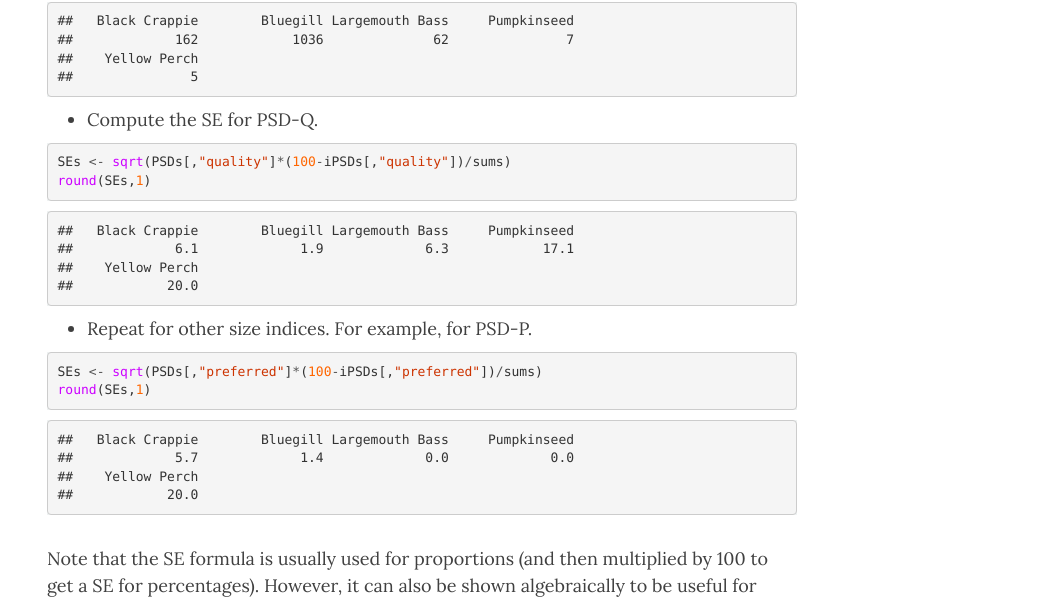
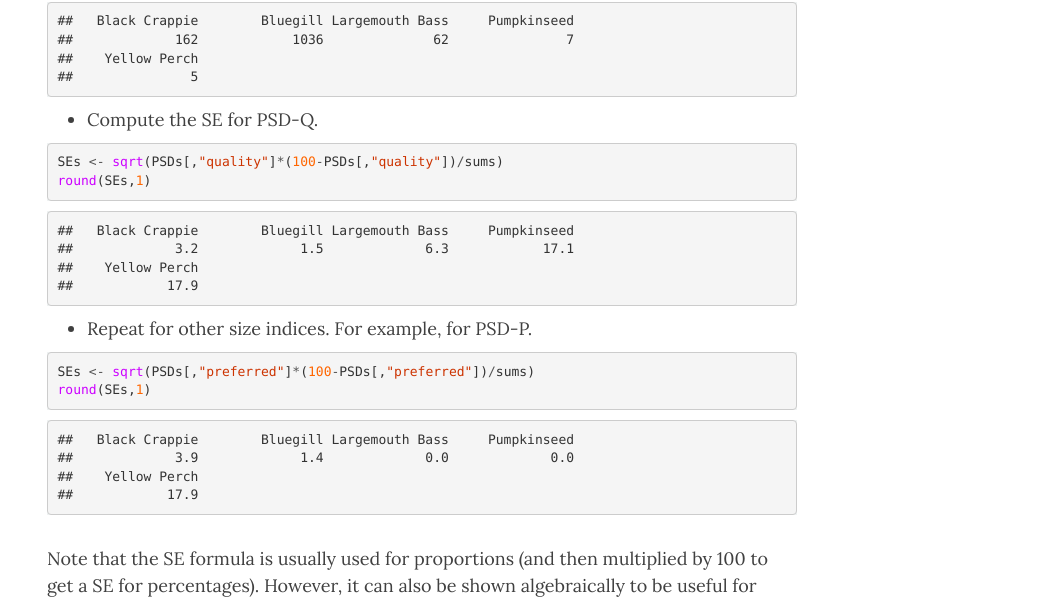
Before and after one commit to droglenc/fishR, a Jekyll site: the page built from _posts/2016-12-9-PSD_SE.md, in a window 1280 px wide and 900 px high, scrolled down 1217 px. Shown: the part 106-705 px from the top of the window, without its empty margins (218-1280 px from the left). Built offline with Jekyll 4.4.1, drawn with Linux system fonts in a browser that asks for light colours; nearby versions of some CDN libraries; comment, search, counter and statistics services are not loaded; some of the changed text lies outside the part shown.

Commit message:
Updated error in past blogpost

````diff
--- a/_posts/2016-12-9-PSD_SE.md
+++ b/_posts/2016-12-9-PSD_SE.md
@@ -31,7 +31,7 @@ inchAlls <- read.csv("http://derekogle.com/IFAR/scripts/InchLake1113.csv") %>%
 
 
 {% highlight text %}
-## No known Gabelhouse (PSD) lengths for Iowa Darter
+## No known Gabelhouse (PSD) lengths for: Iowa Darter
 {% endhighlight %}
 
 - Compute the PSD-X values.
@@ -89,7 +89,7 @@ iPSDs <- prop.table(freq,margin=1)*100
 - Compute the SE for PSD-Q.
 
 {% highlight r %}
-SEs <- sqrt(PSDs[,"quality"]*(100-iPSDs[,"quality"])/sums)
+SEs <- sqrt(PSDs[,"quality"]*(100-PSDs[,"quality"])/sums)
 round(SEs,1)
 {% endhighlight %}
 
@@ -97,15 +97,15 @@ round(SEs,1)
 
 {% highlight text %}
 ##   Black Crappie        Bluegill Largemouth Bass     Pumpkinseed
-##             6.1             1.9             6.3            17.1
+##             3.2             1.5             6.3            17.1
 ##    Yellow Perch
-##            20.0
+##            17.9
 {% endhighlight %}
 
 - Repeat for other size indices.  For example, for PSD-P.
 
 {% highlight r %}
-SEs <- sqrt(PSDs[,"preferred"]*(100-iPSDs[,"preferred"])/sums)
+SEs <- sqrt(PSDs[,"preferred"]*(100-PSDs[,"preferred"])/sums)
 round(SEs,1)
 {% endhighlight %}
 
@@ -113,9 +113,9 @@ round(SEs,1)
 
 {% highlight text %}
 ##   Black Crappie        Bluegill Largemouth Bass     Pumpkinseed
-##             5.7             1.4             0.0             0.0
+##             3.9             1.4             0.0             0.0
 ##    Yellow Perch
-##            20.0
+##            17.9
 {% endhighlight %}
 
 Note that the SE formula is usually used for proportions (and then multiplied by 100 to get a SE for percentages).  However, it can also be shown algebraically to be useful for percentages.
--- a/_rmd/2016-12-9-PSD_SE.Rmd
+++ b/_rmd/2016-12-9-PSD_SE.Rmd
@@ -48,13 +48,13 @@ iPSDs <- prop.table(freq,margin=1)*100
 
 - Compute the SE for PSD-Q.
 ```{r}
-SEs <- sqrt(PSDs[,"quality"]*(100-iPSDs[,"quality"])/sums)
+SEs <- sqrt(PSDs[,"quality"]*(100-PSDs[,"quality"])/sums)
 round(SEs,1)
 ```
 
 - Repeat for other size indices.  For example, for PSD-P.
 ```{r}
-SEs <- sqrt(PSDs[,"preferred"]*(100-iPSDs[,"preferred"])/sums)
+SEs <- sqrt(PSDs[,"preferred"]*(100-PSDs[,"preferred"])/sums)
 round(SEs,1)
 ```
 
````
